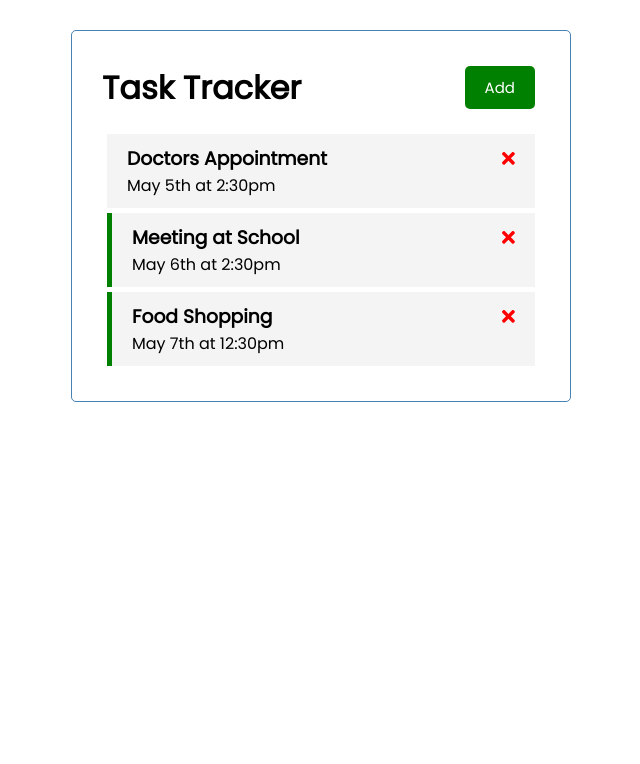
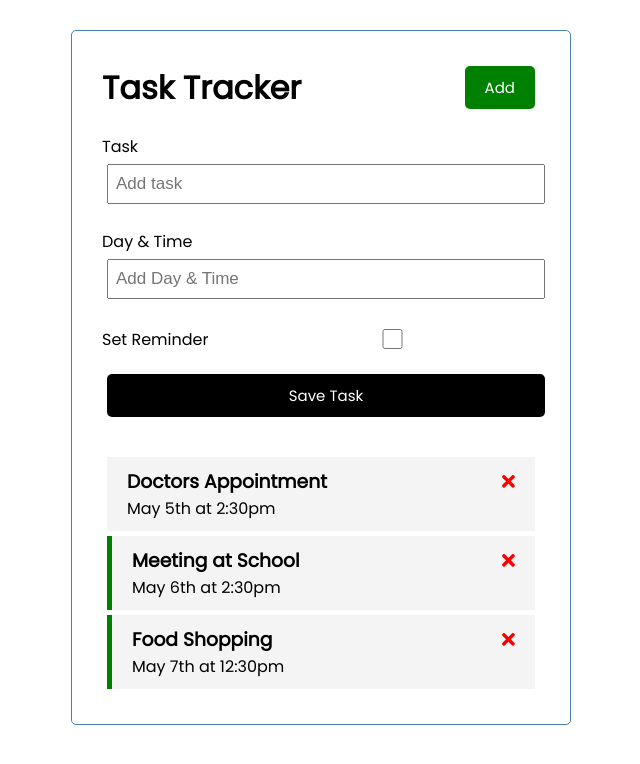
Before and after one commit to sarthakladhwe/Task-Tracker, an Angular app: page / in a window 1280 px wide. Shown: the top 764 px of the page, without its empty margins (319-959 px from the left). Built offline with nearby package versions, Linux system fonts and the light colour scheme; data requests are answered from the project's data file.

Commit message:
Implemented Add Task form

```diff
--- a/src/app/app.module.ts
+++ b/src/app/app.module.ts
@@ -8,6 +8,7 @@
 import { ButtonComponent } from './components/button/button.component';
 import { TasksComponent } from './components/tasks/tasks.component';
 import { TaskItemComponent } from './components/task-item/task-item.component';
+import { AddTaskComponent } from './components/add-task/add-task.component';
 
 
 @NgModule({
@@ -16,7 +17,8 @@
     HeaderComponent,
     ButtonComponent,
     TasksComponent,
-    TaskItemComponent
+    TaskItemComponent,
+    AddTaskComponent
   ],
   imports: [
     BrowserModule,
--- /dev/null
+++ b/src/app/components/add-task/add-task.component.css
@@ -0,0 +1,3 @@
+.add-form {
+    margin-bottom: 40px;
+}
--- /dev/null
+++ b/src/app/components/add-task/add-task.component.html
@@ -0,0 +1,15 @@
+<form class="add-form">
+    <div class="form-control">
+        <label for="text">Task</label>
+        <input type="text" name="text" id="text" placeholder="Add task">
+    </div>
+    <div class="form-control">
+        <label for="day">Day & Time</label>
+        <input type="text" name="day" id="day" placeholder="Add Day & Time">
+    </div>
+    <div class="form-control form-control-check">
+        <label for="reminder">Set Reminder</label>
+        <input type="checkbox" name="reminder" id="reminder">
+    </div>
+    <input type="submit" value="Save Task" class="btn btn-block">
+</form>
--- /dev/null
+++ b/src/app/components/add-task/add-task.component.ts
@@ -0,0 +1,18 @@
+import { Component, OnInit } from '@angular/core';
+
+@Component({
+  selector: 'app-add-task',
+  templateUrl: './add-task.component.html',
+  styleUrls: ['./add-task.component.css']
+})
+export class AddTaskComponent implements OnInit {
+  text: string = "";
+  day: string = "";
+  reminder: boolean = false;
+
+  constructor() { }
+
+  ngOnInit(): void {
+  }
+
+}
--- a/src/app/components/tasks/tasks.component.html
+++ b/src/app/components/tasks/tasks.component.html
@@ -1,2 +1,6 @@
-<app-task-item *ngFor="let task of tasks" [task]="task" (onDeleteTask)="deleteTask(task)" (onToggleReminder)="toggleReminder(task)">
+<app-add-task></app-add-task>
+<app-task-item
+    *ngFor="let task of tasks"
+    [task]="task" (onDeleteTask)="deleteTask(task)"
+    (onToggleReminder)="toggleReminder(task)">
 </app-task-item>
```
Also changed, not shown: 1 other file (tests, documents, lock files or other folders).
